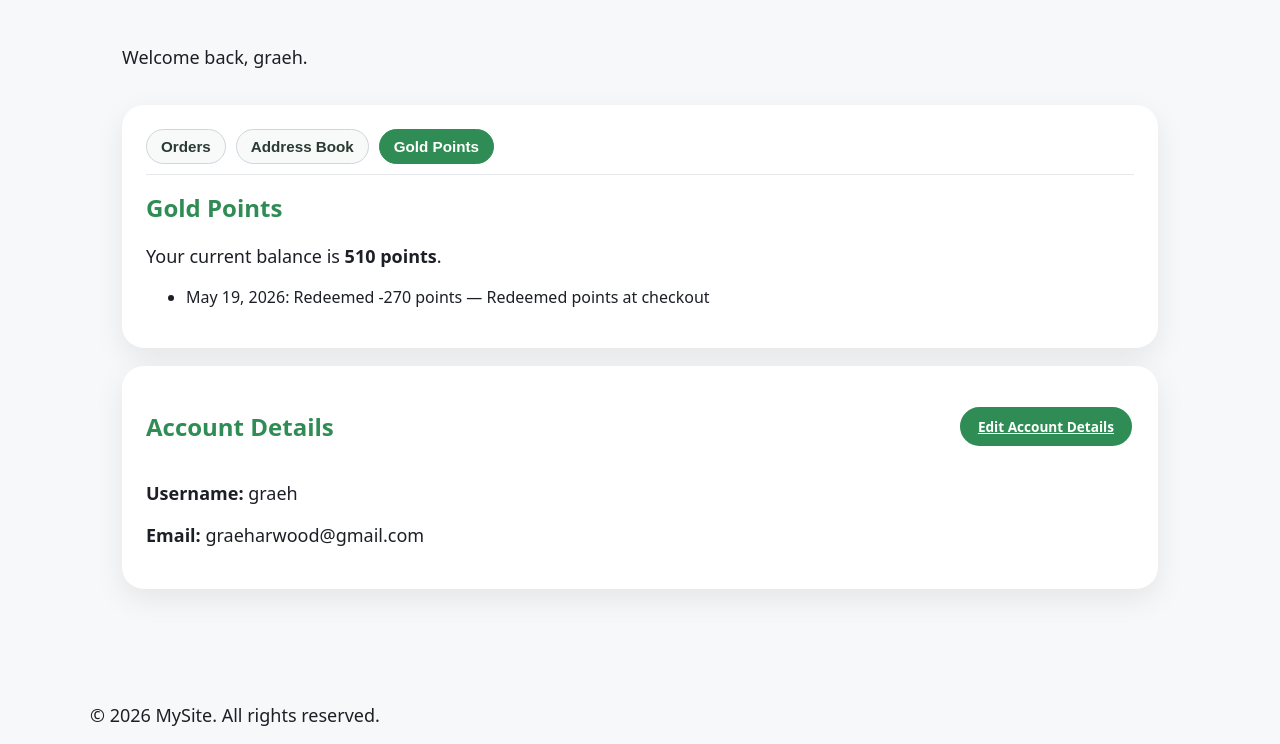
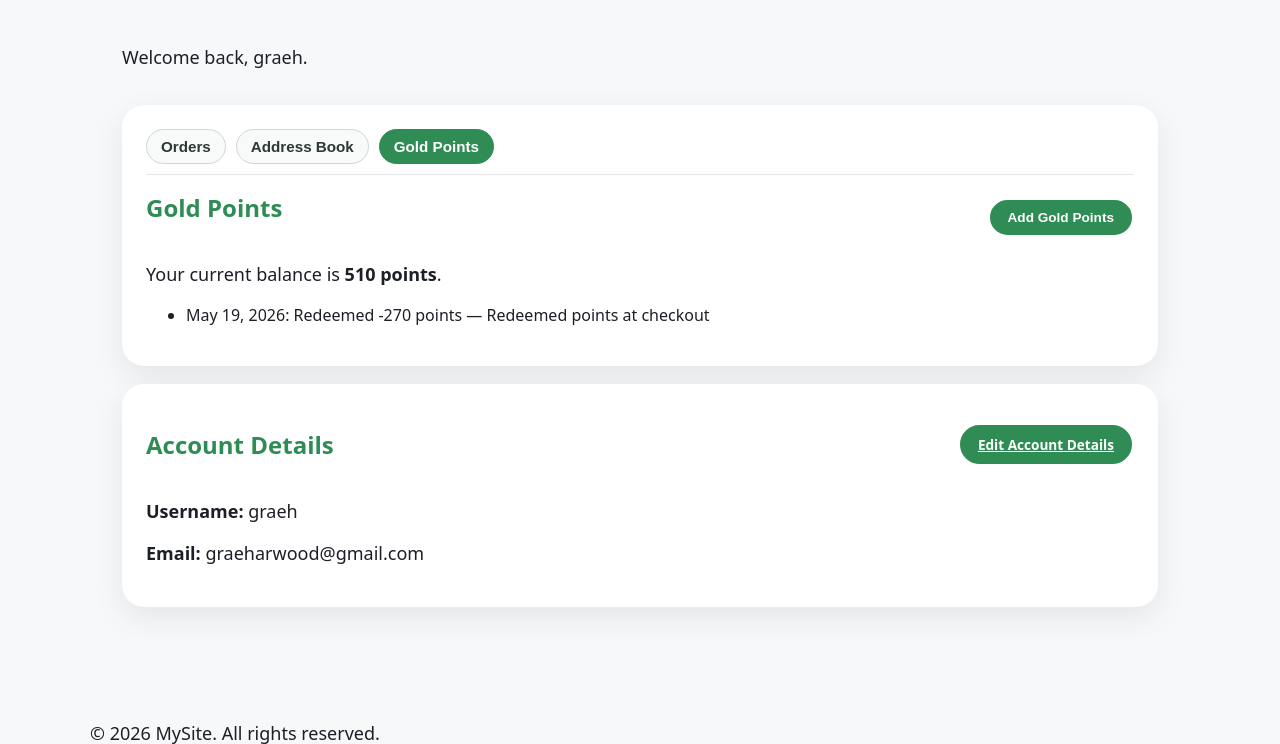
Before and after one commit to Graeza/vgh, a Django app: page /auth/account/ in a window 1280 px wide, after a click on "Gold Points". Shown: the part 302-1046 px from the top of the page. Run offline with Django 4.2, Linux system fonts and the light colour scheme; a user stored in the database is signed in; data comes from the database, SQL or seed files in the repository.

Commit message:
Add Add Gold Points button in account tab

```diff
--- a/users/templates/users/account.html
+++ b/users/templates/users/account.html
@@ -122,7 +122,10 @@
     </section>
 
     <section class="account-tabs__panel" data-tab-panel="gold-points" role="tabpanel" id="gold-points-panel" aria-labelledby="gold-points-tab" hidden>
-      <h2>Gold Points</h2>
+      <div class="account-tabs__panel-header">
+        <h2>Gold Points</h2>
+        <button type="button" class="btn btn-primary btn-sm">Add Gold Points</button>
+      </div>
       <p>Your current balance is <strong>{{ point_balance }} points</strong>.</p>
       {% if point_entries %}
         <ul>
```
